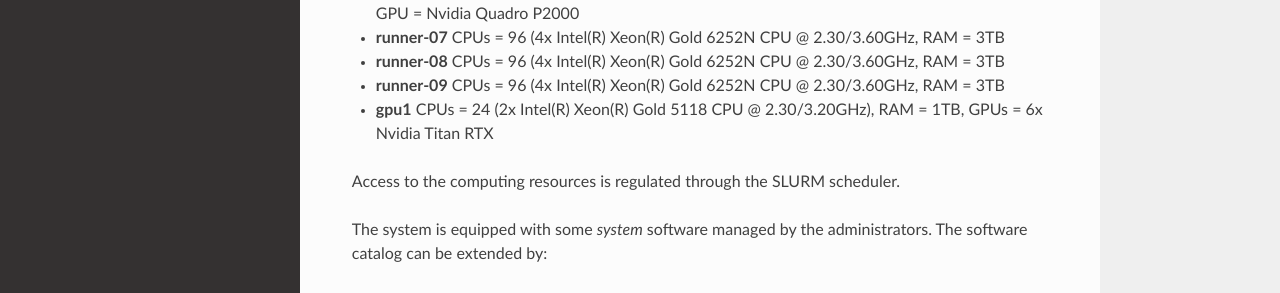
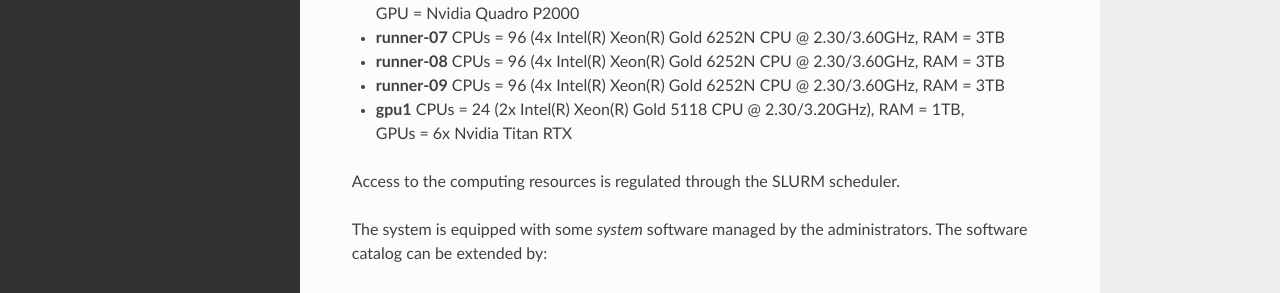
Before and after one commit to agostinoandriolo/clusterDEIguide, a Sphinx documentation site: the page built from ClusterDEIUserGuide-master/docs/Overview.rst, in a window 1280 px wide and 1046 px high. Shown: the part 398-691 px from the top of the window. Built offline with Sphinx 7.4.7 and the Read the Docs theme 2.0.0, drawn with Linux system fonts in a browser that asks for light colours; part of the change alters nothing that is shown.

```diff
--- a/ClusterDEIUserGuide-master/docs/Overview.rst
+++ b/ClusterDEIUserGuide-master/docs/Overview.rst
@@ -19,7 +19,7 @@ Overview of the Cluster DEI Platform
 - **runner-07** CPUs = 96 (4x Intel(R) Xeon(R) Gold 6252N CPU @ 2.30/3.60GHz, RAM = 3TB
 - **runner-08** CPUs = 96 (4x Intel(R) Xeon(R) Gold 6252N CPU @ 2.30/3.60GHz, RAM = 3TB
 - **runner-09** CPUs = 96 (4x Intel(R) Xeon(R) Gold 6252N CPU @ 2.30/3.60GHz, RAM = 3TB
-- **gpu1** CPUs = 24 (2x Intel(R) Xeon(R) Gold 5118 CPU @ 2.30/3.20GHz), RAM = 1TB,
+- **gpu1** CPUs = 24 (2x Intel(R) Xeon(R) Gold 5118 CPU @ 2.30/3.20GHz), RAM = 1TB, |br|
   GPUs = 6x Nvidia Titan RTX
 
 Access to the computing resources is regulated through the SLURM scheduler.
```
